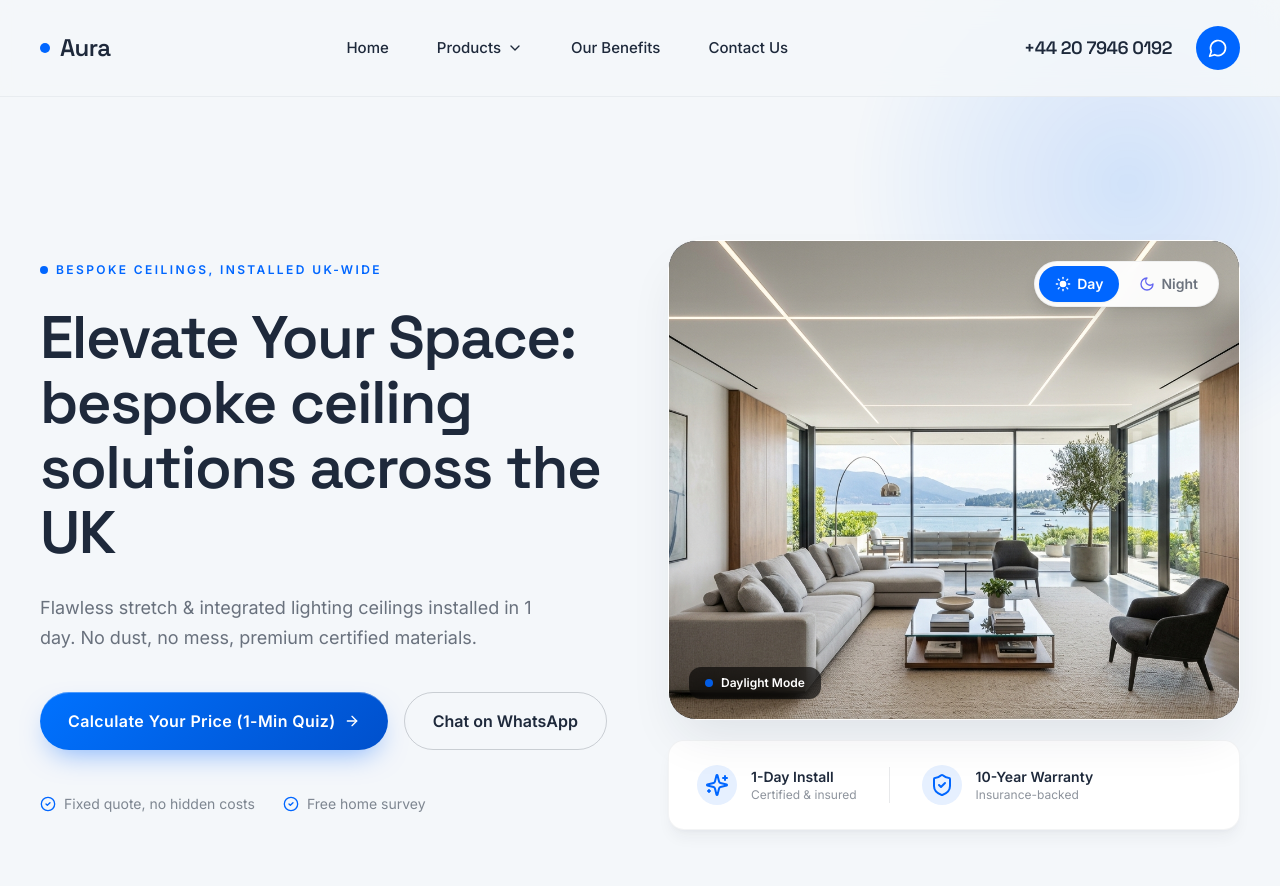
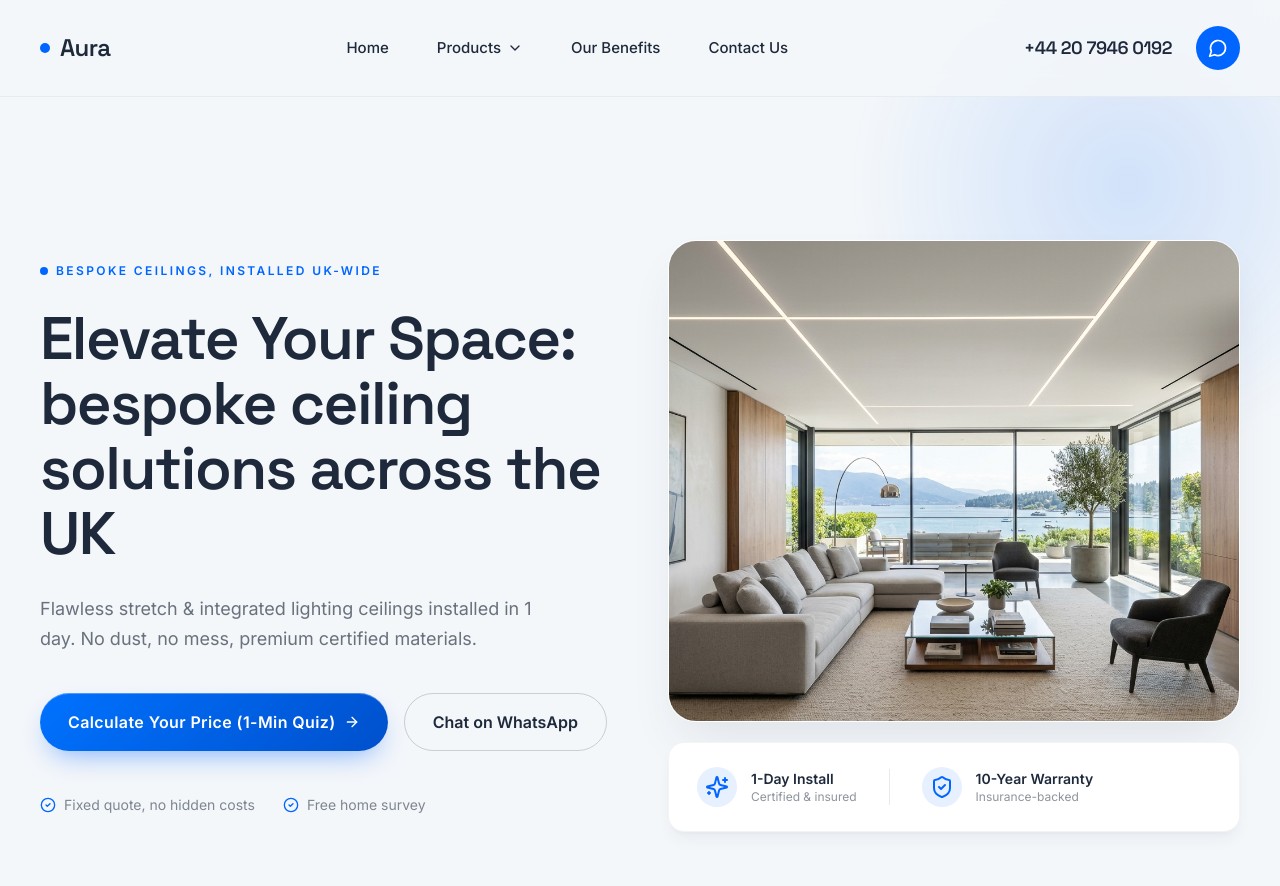
Before and after one commit to Timoshiks/PotolkiPortfolio, a Next.js app: page / in a window 1280 px wide. Shown: the top 886 px of the page. Built offline with nearby package versions, Linux system fonts and the light colour scheme.

Commit message:
revert: remove Day/Night toggle and restore original static hero image in WebP format

```diff
--- a/app/page.js
+++ b/app/page.js
@@ -66,9 +66,6 @@ export default function Home() {
   const [mobileMenuOpen, setMobileMenuOpen] = useState(false);
   const [mobileProductsOpen, setMobileProductsOpen] = useState(false);
   const [currentYear, setCurrentYear] = useState(2026);
-
-  // Day/Night mode state
-  const [isNightMode, setIsNightMode] = useState(false);
 
   // Form states
   const [name, setName] = useState("");
@@ -272,85 +269,12 @@ export default function Home() {
             </div>
 
             <div>
-              <div className="relative rounded-[1.75rem] overflow-hidden shadow-2xl shadow-ink/10 border border-white h-[380px] md:h-[480px] select-none bg-ink">
-                {/* 1. Base Day Image */}
+              <div class="rounded-[1.75rem] overflow-hidden shadow-2xl shadow-ink/10 border border-white">
                 <img
                   src="/images/hero.webp"
                   alt="Bright modern living room with an integrated lighting ceiling"
-                  className="absolute inset-0 w-full h-full object-cover transition-all duration-700 ease-in-out"
-                  style={{
-                    filter: isNightMode
-                      ? "brightness(0.35) contrast(1.1) saturate(0.6)"
-                      : "none"
-                  }}
-                  draggable="false"
+                  class="w-full h-[380px] md:h-[480px] object-cover"
                 />
-
-                {/* 2. Dark Blue Night Overlay (mix-blend multiply) */}
-                <div
-                  className={`absolute inset-0 mix-blend-multiply pointer-events-none transition-opacity duration-700 ease-in-out ${
-                    isNightMode ? "opacity-100" : "opacity-0"
-                  }`}
-                  style={{ backgroundColor: "rgba(10, 15, 30, 0.65)" }}
-                />
-
-                {/* 3. Transparent WebP Glowing LED Lights Layer */}
-                <img
-                  src="/images/hero_lights.webp"
-                  alt="Glowing ceiling track lights"
-                  className={`absolute inset-0 w-full h-full object-cover pointer-events-none transition-opacity duration-700 ease-in-out ${
-                    isNightMode ? "opacity-100" : "opacity-0"
-                  }`}
-                  style={{
-                    filter: "drop-shadow(0 0 12px rgba(255, 255, 255, 0.65))",
-                    clipPath: "polygon(0 0, 100% 0, 100% 31%, 75% 39%, 25% 39%, 0 34%)"
-                  }}
-                  draggable="false"
-                />
-
-                {/* Warm Light Ambient Glow radiating from the ceiling lights */}
-                <div
-                  className={`absolute inset-0 bg-gradient-to-b from-amber-500/15 via-amber-500/2 to-transparent mix-blend-screen pointer-events-none transition-opacity duration-700 ease-in-out ${
-                    isNightMode ? "opacity-100" : "opacity-0"
-                  }`}
-                  style={{
-                    clipPath: "polygon(0 0, 100% 0, 100% 65%, 0 65%)"
-                  }}
-                />
-
-                {/* English Dual Toggle Control (Top-Right overlay) */}
-                <div className="absolute top-5 right-5 bg-white/95 backdrop-blur-md p-1 rounded-full flex gap-1 z-10 shadow-lg border border-ink/5">
-                  <button
-                    type="button"
-                    onClick={() => setIsNightMode(false)}
-                    className={`px-4 py-2 rounded-full text-sm font-semibold flex items-center gap-1.5 transition-all duration-200 ${
-                      !isNightMode
-                        ? "bg-blue text-white shadow-sm"
-                        : "text-ink/65 hover:text-ink hover:bg-ink/5"
-                    }`}
-                  >
-                    <Sun className={`w-4 h-4 ${!isNightMode ? "text-white fill-white" : "text-orange-500"}`} />
-                    <span>Day</span>
-                  </button>
-                  <button
-                    type="button"
-                    onClick={() => setIsNightMode(true)}
-                    className={`px-4 py-2 rounded-full text-sm font-semibold flex items-center gap-1.5 transition-all duration-200 ${
-                      isNightMode
-                        ? "bg-blue text-white shadow-sm"
-                        : "text-ink/65 hover:text-ink hover:bg-ink/5"
-                    }`}
-                  >
-                    <Moon className={`w-4 h-4 ${isNightMode ? "text-white fill-white" : "text-indigo-500"}`} />
-                    <span>Night</span>
-                  </button>
-                </div>
-
-                {/* English Label Overlay at bottom-left */}
-                <div className="absolute bottom-5 left-5 bg-black/60 backdrop-blur-md text-white px-4 py-2 rounded-xl text-xs font-semibold z-10 flex items-center gap-2">
-                  <span className="w-2 h-2 rounded-full bg-blue animate-pulse"></span>
-                  <span>{isNightMode ? "Night Lighting Active" : "Daylight Mode"}</span>
-                </div>
               </div>
 
               <div class="mt-5 flex flex-wrap items-center gap-x-8 gap-y-5 bg-white rounded-2xl shadow-lg shadow-ink/5 border border-ink/5 px-7 py-6">
```
Also changed, not shown: public/images/hero_lights.webp (deleted).
